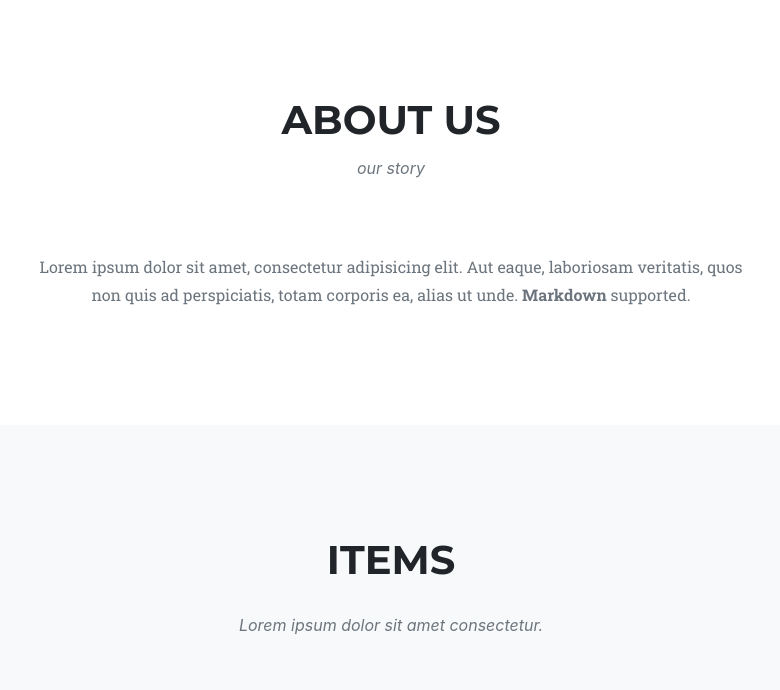
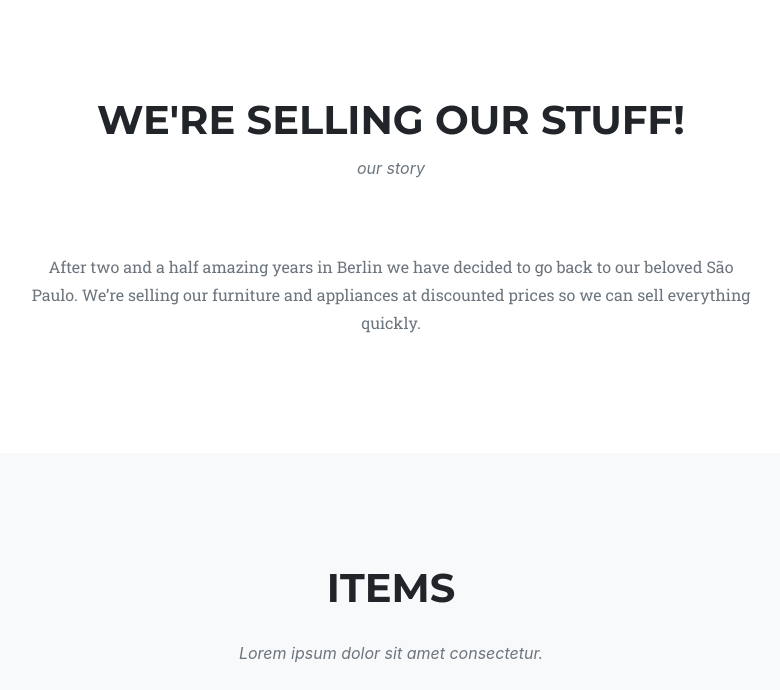
Before and after one commit to vmjulio/vmjulio.github.io, a Jekyll site: the page built from index.md, in a window 1280 px wide and 900 px high, scrolled down 684 px, cut to the strip 165-855 px from the top of the window. Shown: the whole strip, without its empty margins (249-1029 px from the left). Built offline with Jekyll 4.4.1, drawn with Linux system fonts in a browser that asks for light colours; some web fonts are replaced.

Commit message:
change sections

```diff
--- a/_data/sitetext.yml
+++ b/_data/sitetext.yml
@@ -20,12 +20,12 @@
     title: "Items"
     text: "Lorem ipsum dolor sit amet consectetur."
     section: portfolio
-    closebutton: "Back"
+    closebutton: "Go back"
 
   about:
-    title: "About Us"
+    title: "We're selling our stuff!"
     text: "our story"
-    body: "Lorem ipsum dolor sit amet, consectetur adipisicing elit. Aut eaque, laboriosam veritatis, quos non quis ad perspiciatis, totam corporis ea, alias ut unde. **Markdown** supported."
+    body: "After two and a half amazing years in Berlin we have decided to go back to our beloved São Paulo. We're selling our furniture and appliances at discounted prices so we can sell everything quickly."
     section: about
 
   team:
```
